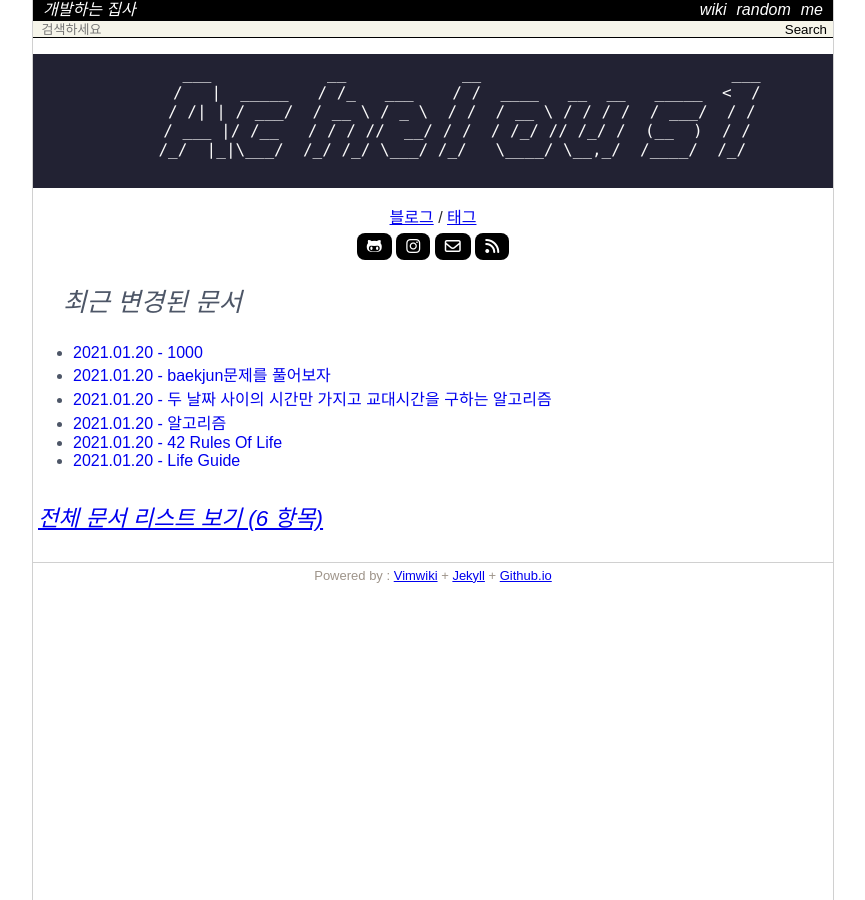
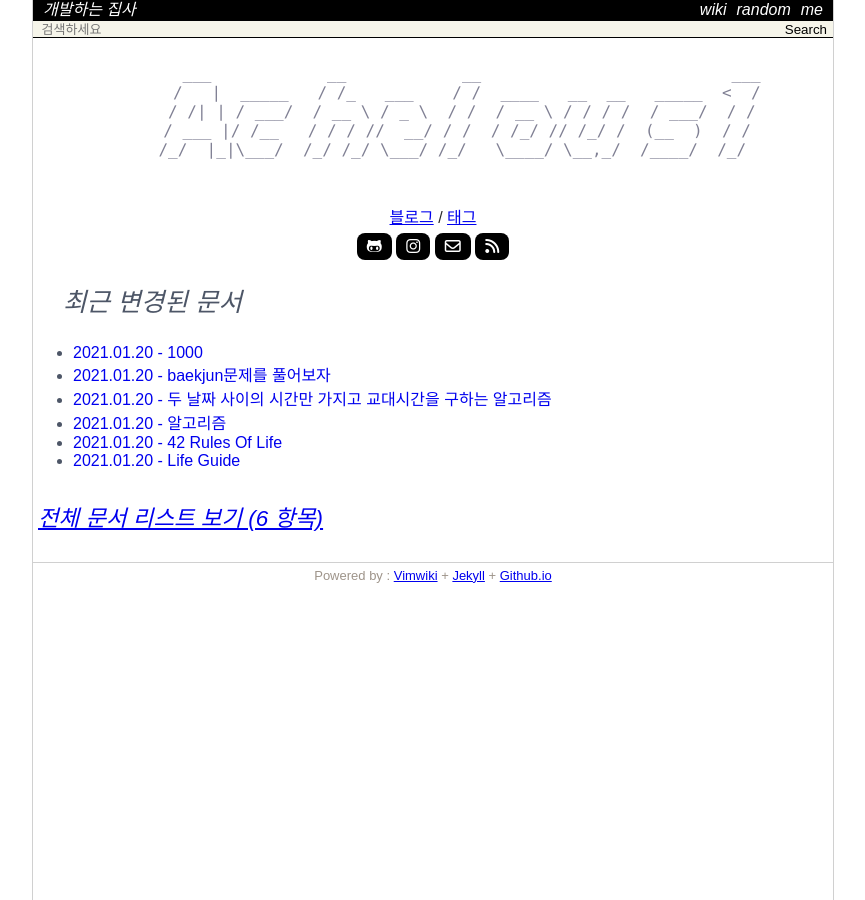
Before and after one commit to Achelous1/achelous1.github.io, a Jekyll site: the page built from index.html, in a window 1280 px wide. Shown: the whole page, without its empty margins (207-1072 px from the left). Built offline with Jekyll 4.4.1, drawn with Linux system fonts in a browser that asks for light colours; nearby versions of some CDN libraries; some web fonts are replaced.

Commit message:
MODIFIED Custom header css

```diff
--- a/_sass/_layout.scss
+++ b/_sass/_layout.scss
@@ -248,6 +248,8 @@ div.search {
     text-align: center;
 }
 
-.custom-header{
+pre.custom-header{
     text-align: center;
+    color: $forth-font-color;
+    background-color: #fff;
 }
```
